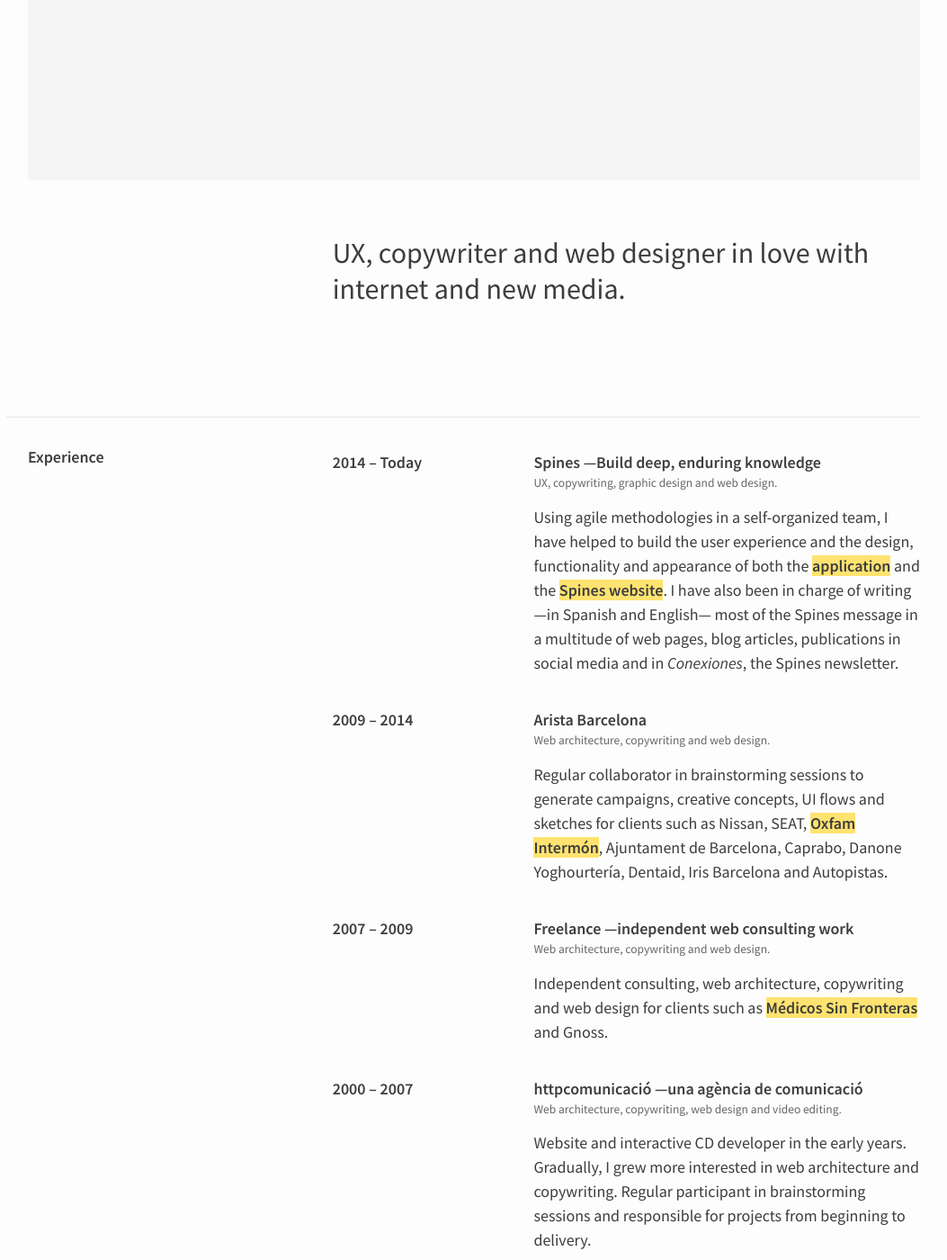
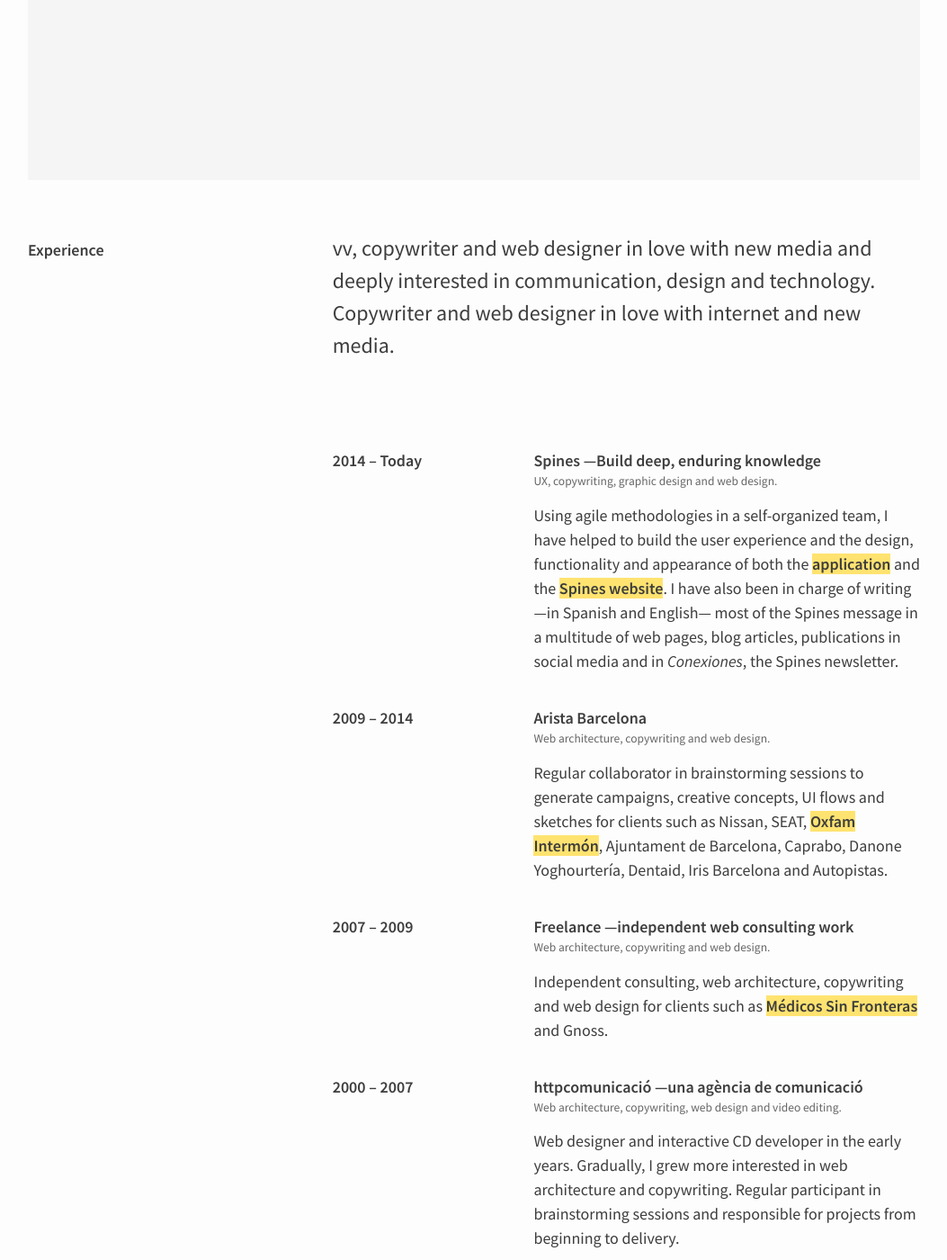
Before and after one commit to AdrianoLatorre/adriano.latorre.info, a Jekyll site: the page built from profile.md, in a window 1280 px wide and 1400 px high, scrolled down 373 px. Shown: the whole window at 90% size, without its empty margins (113-1166 px from the left). Built offline with Jekyll 4.4.1, drawn with Linux system fonts in a browser that asks for light colours.

Commit message:
Layout and text changes

```diff
--- a/_layouts/links.html
+++ b/_layouts/links.html
@@ -20,8 +20,8 @@ layout: default
   </div>
   <div class="sources grid-33">
     <dl class="source-header">
-      <dt><a href="{{ site.alt.newsletter }}">Subscribe</a></dt>
-      <dd>Get a weekly newsletter with selected links</dd>
+      <dt>Subscribe</dt>
+      <dd><a href="{{ site.alt.newsletter }}">Get a weekly newsletter</a> with selected links</dd>
     </dl>
     <dl class="source-header">
       <dt>Sources</dt>
--- a/profile.md
+++ b/profile.md
@@ -7,20 +7,16 @@ permalink: /profile/
 <article class="home-index"><br><br>
   <img src="/-/profile/profile.png"/>
   <div class="grid gutter">
-    <div class="grid-33 h-i"></div>
-    <div class="grid-66 h-i">
-      <header class="header-index">
-        <h2>UX, copywriter and web designer in love with internet and new media.</h2>
-      </header>
-    </div>
-    <div class="grid-33">
+    <div class="grid-33 h-i">
       <h1>Experience</h1>
     </div>
-    <div class="grid-66">
+    <div class="grid-66 h-i">
       <section class="work-index">
         {% assign work_by_date = site.work | sort: 'date' %}
         {% assign last_work = work_by_date | last %}
         {% assign work_offset = 1 %}
+        <p>vv, copywriter and web designer in love with new media and deeply interested in communication, design and technology. Copywriter and web designer in love with internet and new media.</p>
+        <br>
         <dl class="profile-experience">
           <div class="grid gutter">
             <div class="grid-33 h-i">
@@ -53,7 +49,7 @@ permalink: /profile/
             <div class="grid-66 h-i">
               <dd>httpcomunicació —una agència de comunicació</dd>
               <dd class="subtitle">Web architecture, copywriting, web design and video editing.</dd>
-              <dd>Website and interactive CD developer in the early years. Gradually, I grew more interested in web architecture and copywriting. Regular participant in brainstorming sessions and responsible for projects from beginning to delivery.</dd>
+              <dd>Web designer and interactive CD developer in the early years. Gradually, I grew more interested in web architecture and copywriting. Regular participant in brainstorming sessions and responsible for projects from beginning to delivery.</dd>
               <dd>Clients: Abertis, Grupo Husa, <a href="/work/msf/" class="highlighted">Médicos Sin Fronteras</a>, <a href="/work/oxfamintermon/" class="highlighted">Oxfam Intermón</a>, Arsys, Piensa Solutions, <a href="/work/butxaca/" class="highlighted">butxaca</a>, <a href="/work/queridacarmen/" class="highlighted">Querida Carmen</a>, Buff, Cibernàrium, Barcelona Activa and many more.</dd>
             </div>
             <div class="grid-33 h-i">
```
